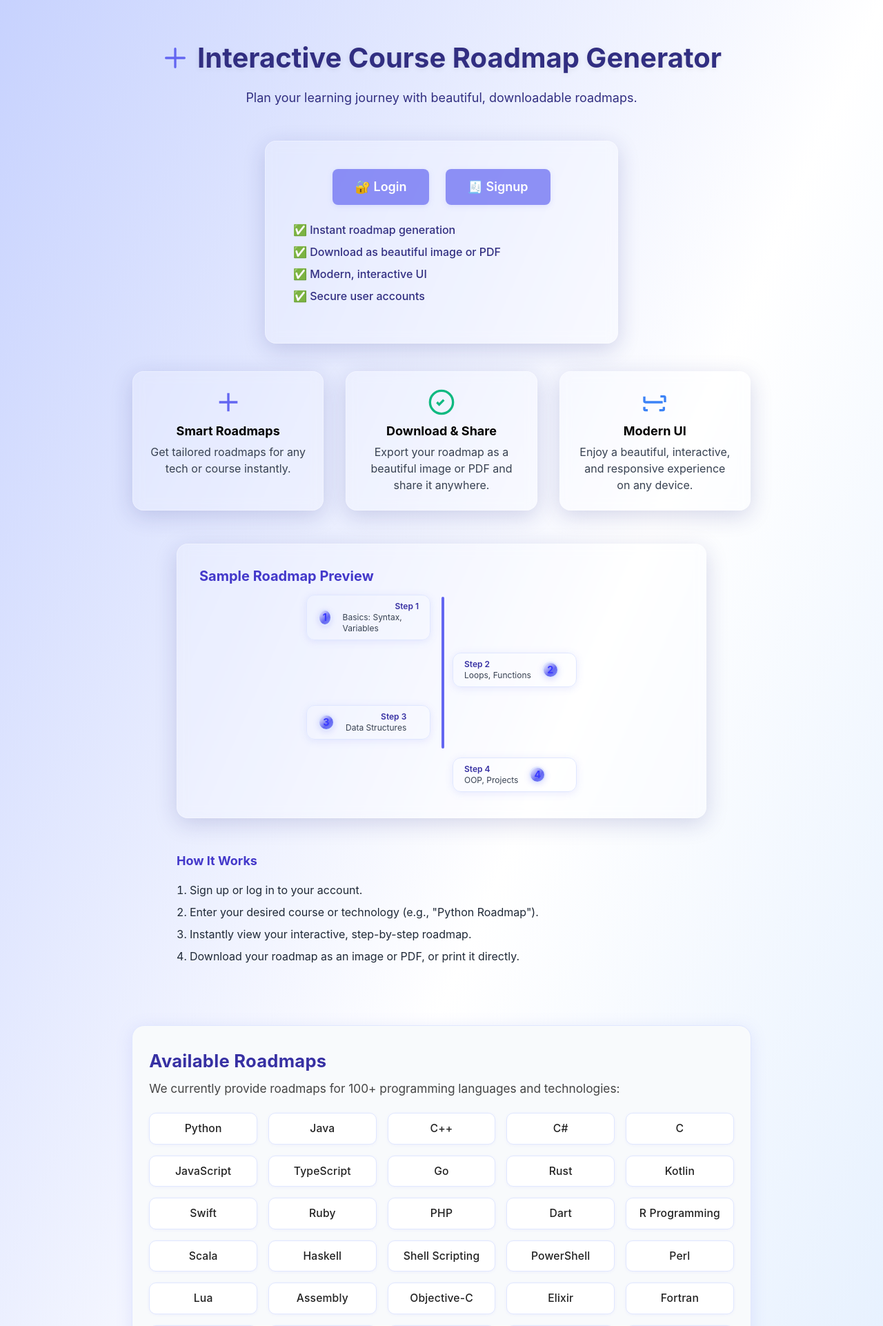
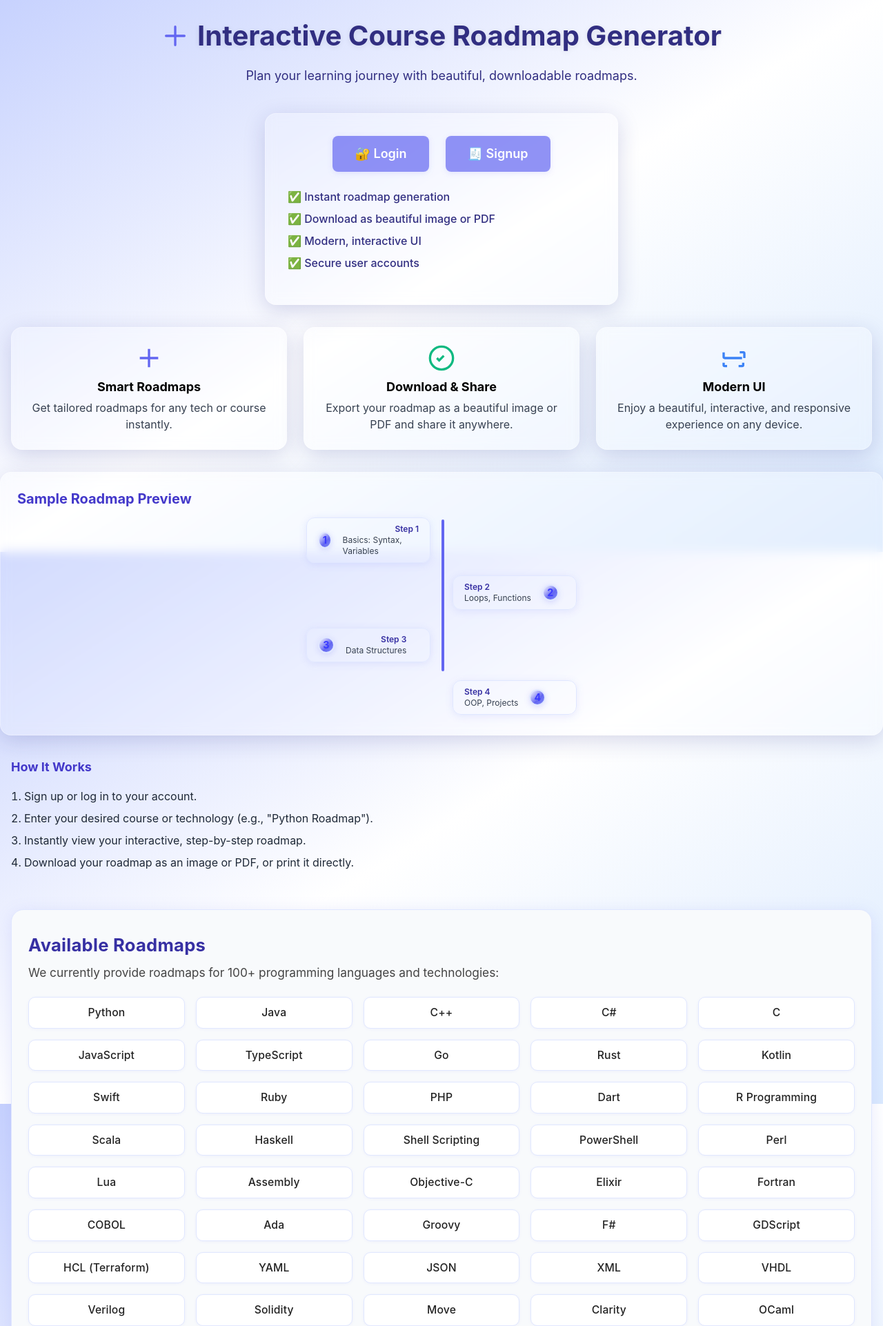
Before and after one commit to Make-Skilled/interactive-course-road-map-generator, a Flask app: page / in a window 1280 px wide. Shown: the top 1922 px of the page at 69% size. Run offline with Flask 3, Linux system fonts and the light colour scheme.

Commit message:
Update home.html

```diff
--- a/templates/home.html
+++ b/templates/home.html
@@ -7,9 +7,9 @@
     <link href="https://cdn.jsdelivr.net/npm/tailwindcss@2.2.19/dist/tailwind.min.css" rel="stylesheet">
     <link rel="stylesheet" href="/static/style.css">
 </head>
-<body class="min-h-screen bg-gradient-to-br from-indigo-200 via-white to-blue-100 flex flex-col items-center justify-start fade-in">
+<body class="h-screen w-screen bg-gradient-to-br from-indigo-200 via-white to-blue-100 flex flex-col items-center justify-start fade-in overflow-y-auto">
     <!-- Hero Section -->
-    <div class="w-full flex flex-col items-center pt-16 pb-8">
+    <div class="w-full flex flex-col items-center pt-8 pb-6">
         <div class="glassy-header text-4xl flex items-center gap-3 mb-2">
             <svg xmlns="http://www.w3.org/2000/svg" class="h-10 w-10 text-indigo-500" fill="none" viewBox="0 0 24 24" stroke="currentColor"><path stroke-linecap="round" stroke-linejoin="round" stroke-width="2" d="M12 4v16m8-8H4" /></svg>
             Interactive Course Roadmap Generator
@@ -17,7 +17,7 @@
         <div class="text-lg text-indigo-900 mb-4">Plan your learning journey with beautiful, downloadable roadmaps.</div>
     </div>
     <!-- Login/Signup Card -->
-    <div class="glass p-10 max-w-lg w-full text-center shadow-2xl border border-white/30 mb-10 animate-fadeInUp">
+    <div class="glass p-8 w-full max-w-lg text-center shadow-2xl border border-white/30 mb-8 animate-fadeInUp">
         <div class="mb-6 flex justify-center gap-6">
             <a href="/login" class="glass-btn text-lg px-8 py-3">🔐 Login</a>
             <a href="/signup" class="glass-btn text-lg px-8 py-3">🧾 Signup</a>
@@ -31,7 +31,7 @@
 
     </div>
     <!-- Features Section -->
-    <div class="max-w-4xl w-full grid grid-cols-1 md:grid-cols-3 gap-8 mb-12">
+    <div class="w-full grid grid-cols-1 md:grid-cols-3 gap-6 mb-8 px-4">
         <div class="glass p-6 flex flex-col items-center text-center">
             <svg class="h-10 w-10 text-indigo-500 mb-2" fill="none" stroke="currentColor" stroke-width="2" viewBox="0 0 24 24"><path d="M12 4v16m8-8H4"/></svg>
             <div class="font-bold text-lg mb-1">Smart Roadmaps</div>
@@ -49,7 +49,7 @@
         </div>
     </div>
     <!-- Sample Roadmap Preview -->
-    <div class="glass max-w-3xl w-full mx-auto p-8 mb-12 shadow-lg animate-fadeInUp">
+    <div class="glass w-full mx-auto p-6 mb-8 shadow-lg animate-fadeInUp">
         <div class="text-xl font-bold text-indigo-700 mb-4">Sample Roadmap Preview</div>
         <div class="flex flex-col items-center">
             <div class="relative w-full max-w-xl">
@@ -115,7 +115,7 @@
         </div>
     </div>
     <!-- FAQ / How it Works -->
-    <div class="max-w-3xl w-full mx-auto mb-16">
+    <div class="w-full mx-auto mb-8 px-4">
         <div class="text-lg font-bold text-indigo-700 mb-4">How It Works</div>
         <ol class="list-decimal list-inside text-gray-800 space-y-2">
             <li>Sign up or log in to your account.</li>
@@ -124,7 +124,7 @@
             <li>Download your roadmap as an image or PDF, or print it directly.</li>
         </ol>
     </div>
-    <div class="roadmap-list-section">
+    <div class="roadmap-list-section w-full px-4 pb-8">
         <div class="roadmap-outer-card">
             <h2 class="roadmap-card-title">Available Roadmaps</h2>
             <p class="roadmap-card-desc">We currently provide roadmaps for 100+ programming languages and technologies:</p>
@@ -170,7 +170,7 @@
         }
         .roadmap-list-cards {
             display: grid;
-            grid-template-columns: repeat(5, 1fr);
+            grid-template-columns: repeat(auto-fit, minmax(200px, 1fr));
             gap: 16px 16px;
             list-style: none;
             padding: 0;
@@ -200,12 +200,12 @@
         }
         @media (max-width: 1100px) {
             .roadmap-list-cards {
-                grid-template-columns: repeat(3, 1fr);
+                grid-template-columns: repeat(auto-fit, minmax(150px, 1fr));
             }
         }
         @media (max-width: 600px) {
             .roadmap-list-cards {
-                grid-template-columns: 1fr;
+                grid-template-columns: repeat(auto-fit, minmax(120px, 1fr));
                 gap: 8px 0;
             }
             .roadmap-outer-card {
```
